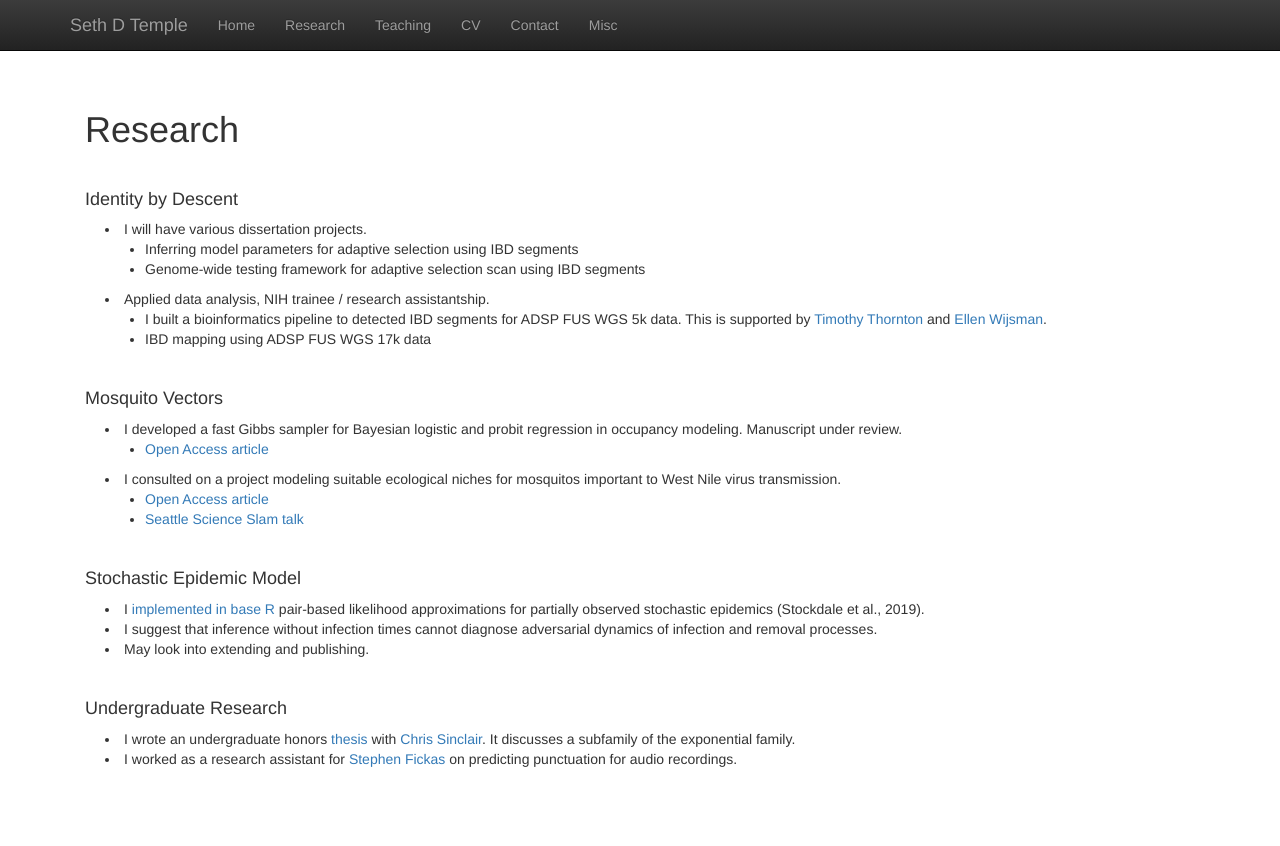
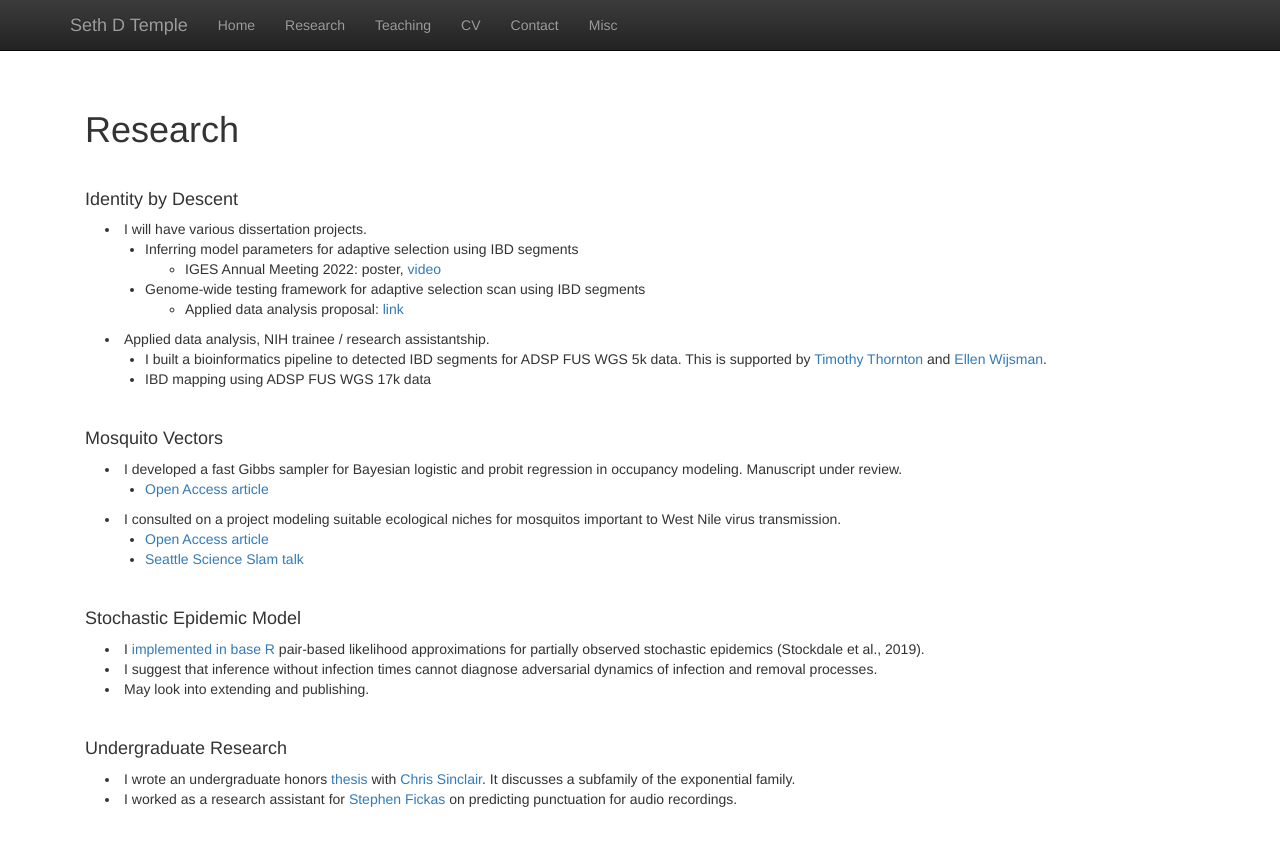
Before and after one commit to sdtemple/sdtemple.github.io, a Jekyll site: the page built from research.html, in a window 1280 px wide. Shown: the top 846 px of the page. Built offline with Jekyll 4.4.1, drawn with Linux system fonts in a browser that asks for light colours; nearby versions of some CDN libraries; library files that are not in the unit come from our copies.

Commit message:
Update research.html

```diff
--- a/research.html
+++ b/research.html
@@ -10,7 +10,13 @@ title:  'Research'
   <li style="padding:0px;margin:0px 20px 0px;">I will have various dissertation projects.</li>
   <ul>
     <li style="padding:0px;margin:0px 20px 0px;">Inferring model parameters for adaptive selection using IBD segments</li>
+    <ul>
+      <li style="padding:0px;margin:0px 20px 0px;"> IGES Annual Meeting 2022: poster, <a href = "https://www.youtube.com/watch?v=SKasD8GQZmg">video</a> </li>
+    </ul>
     <li style="padding:0px;margin:0px 20px 0px;">Genome-wide testing framework for adaptive selection scan using IBD segments</li>
+    <ul>
+      <li style="padding:0px;margin:0px 20px 0px;"> Applied data analysis proposal: <a href = "https://www.youtube.com/watch?v=SKasD8GQZmg">link</a> </li>
+    </ul>
   </ul>
   <li style="padding:0px;margin:0px 20px 0px;"> Applied data analysis, NIH trainee / research assistantship.</li>
   <ul>
```
